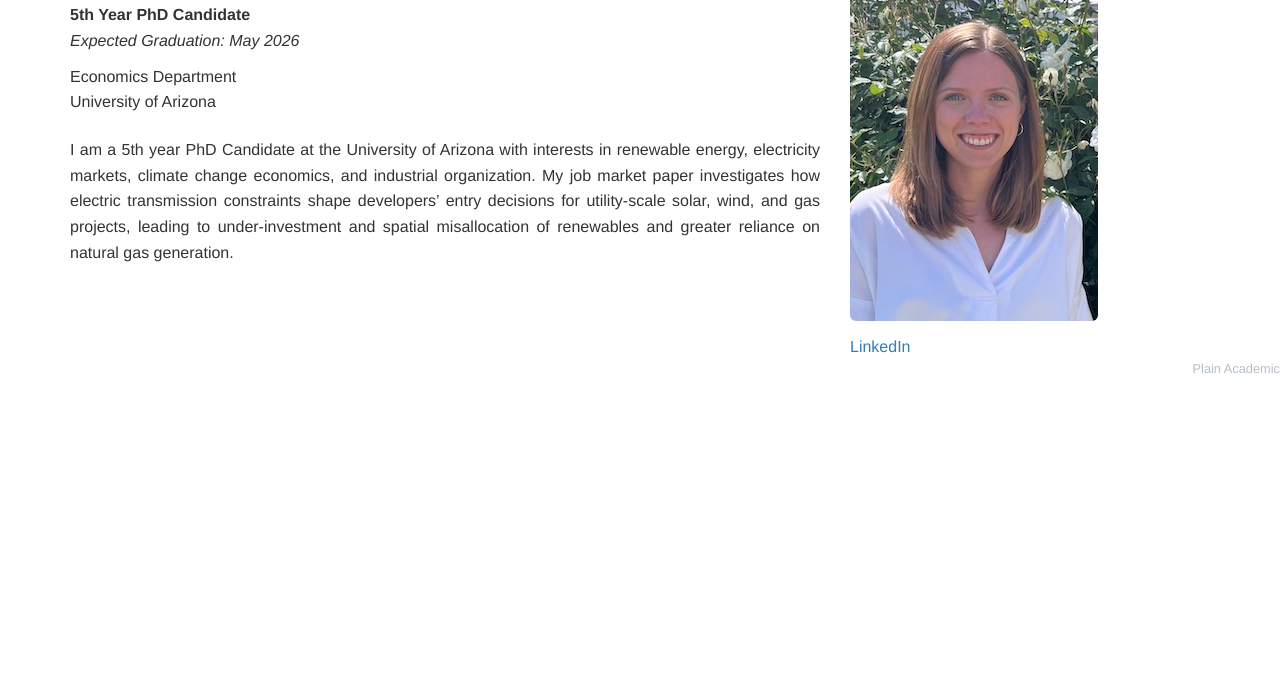
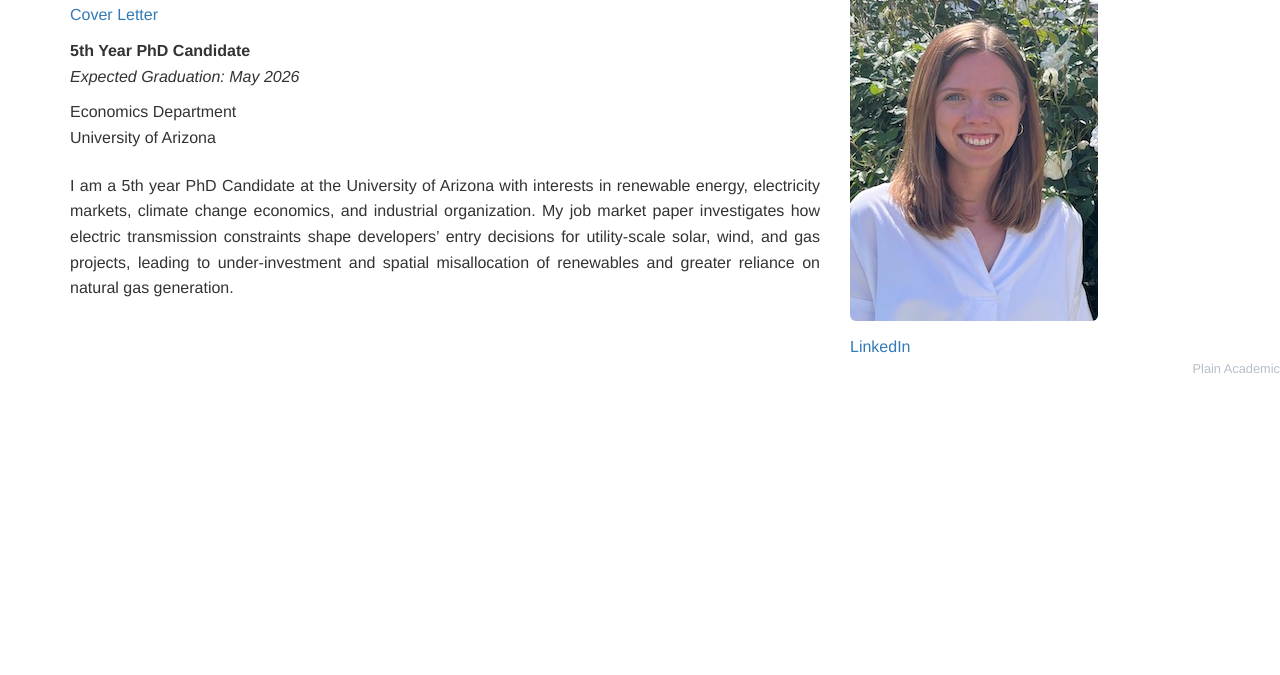
Before and after one commit to aboatwr/aboatwr.github.io, a plain HTML site: page index.html in a window 1280 px wide. Shown: the part 125-800 px from the top of the page. Drawn offline with nearby package versions, Linux system fonts and the light colour scheme.

Commit message:
Update index.html

```diff
--- a/index.html
+++ b/index.html
@@ -75,6 +75,7 @@
     <!-- Main Content -->
     <div class="col-md-8 col-sm-12">
       <div class="main-title"><b>Abbie Boatwright</b></div>
+      <p> <a href="https://drive.google.com/file/d/1CVeTCkpVKtPm44dRKRJSOHs3oAcabivK/view?usp=share_link" target="_blank">Cover Letter</a></p>
       <p><b>5th Year PhD Candidate</b><br>
       <em>Expected Graduation: May 2026</em></p>
       <p>Economics Department<br>University of Arizona</p>
```
